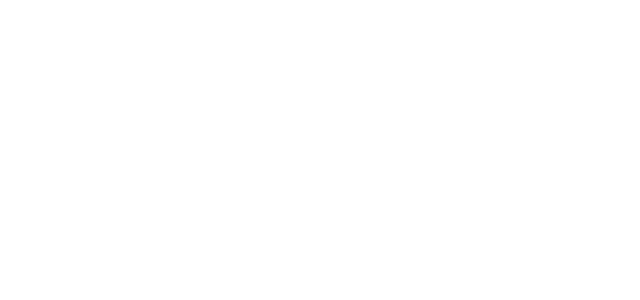
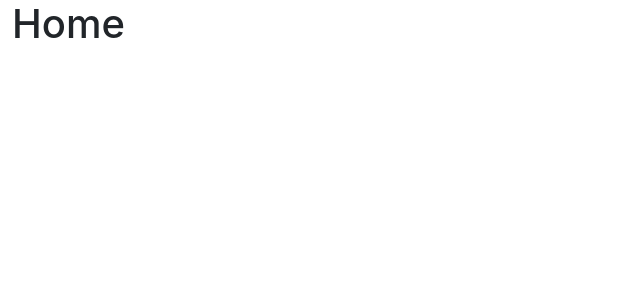
Before and after one commit to afinex/connect-front, a React (Create React App) app in the folder client/: page / in a window 1280 px wide. Shown: the top 300 px of the page, without its empty margins (0-640 px from the left). Built offline with nearby package versions, Linux system fonts and the light colour scheme.

Commit message:
changes : using react-router-dom now , and some folder structuring

```diff
--- a/client/src/App.js
+++ b/client/src/App.js
@@ -1,8 +1,14 @@
+import { BrowserRouter, Switch, Route } from "react-router-dom";
+
+import Home from "./resources/js/Pages/Home";
 
 const App = () => {
   return (
-    <div className="">
-    </div>
+    <BrowserRouter>
+    <Switch>
+      <Route exact path="/" component={Home}></Route>
+    </Switch>
+    </BrowserRouter>
   );
 }
 
```
Also changed, not shown: client/src/resources/js/Pages/Home.jsx (renamed from client/src/Components/Home.jsx).
